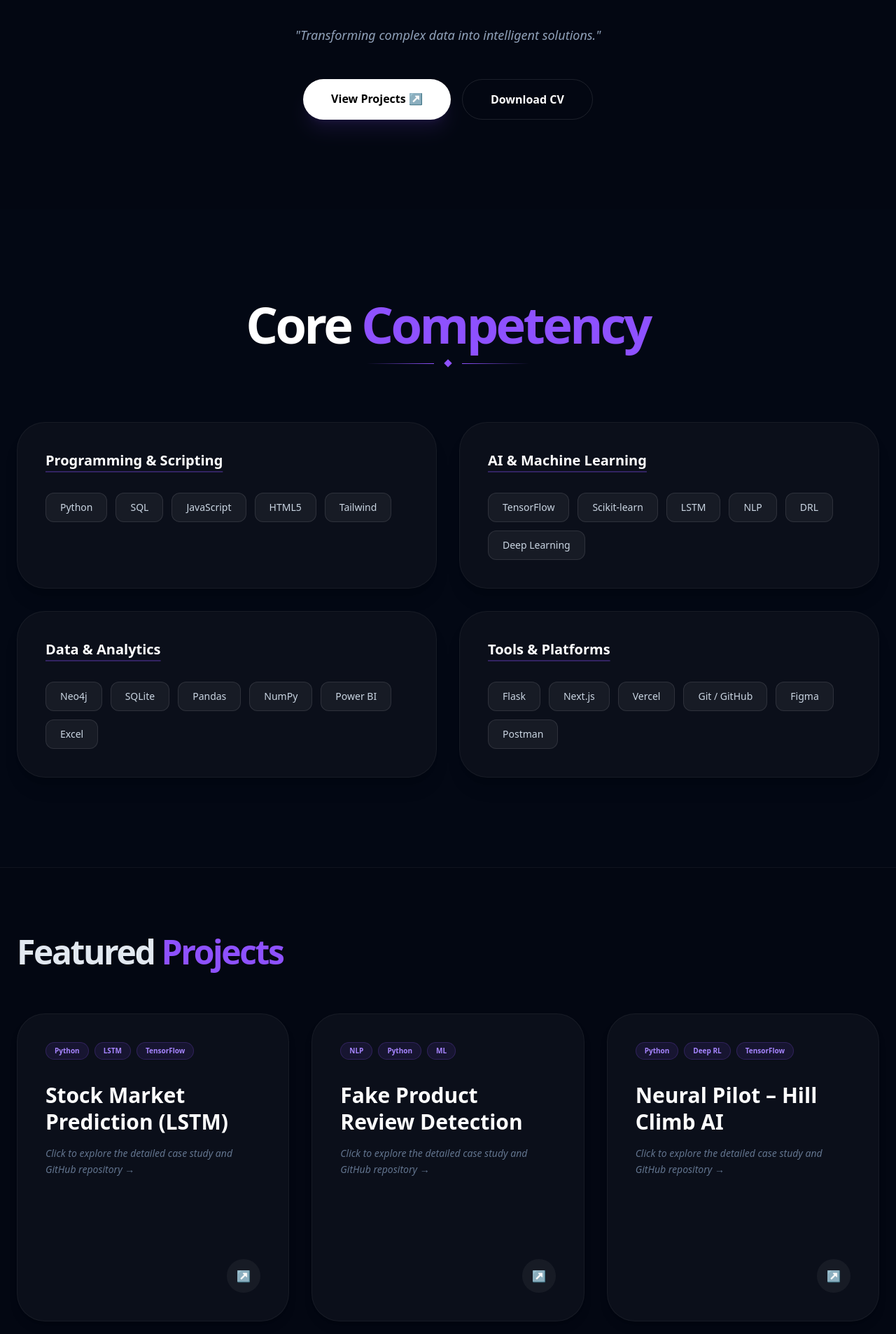
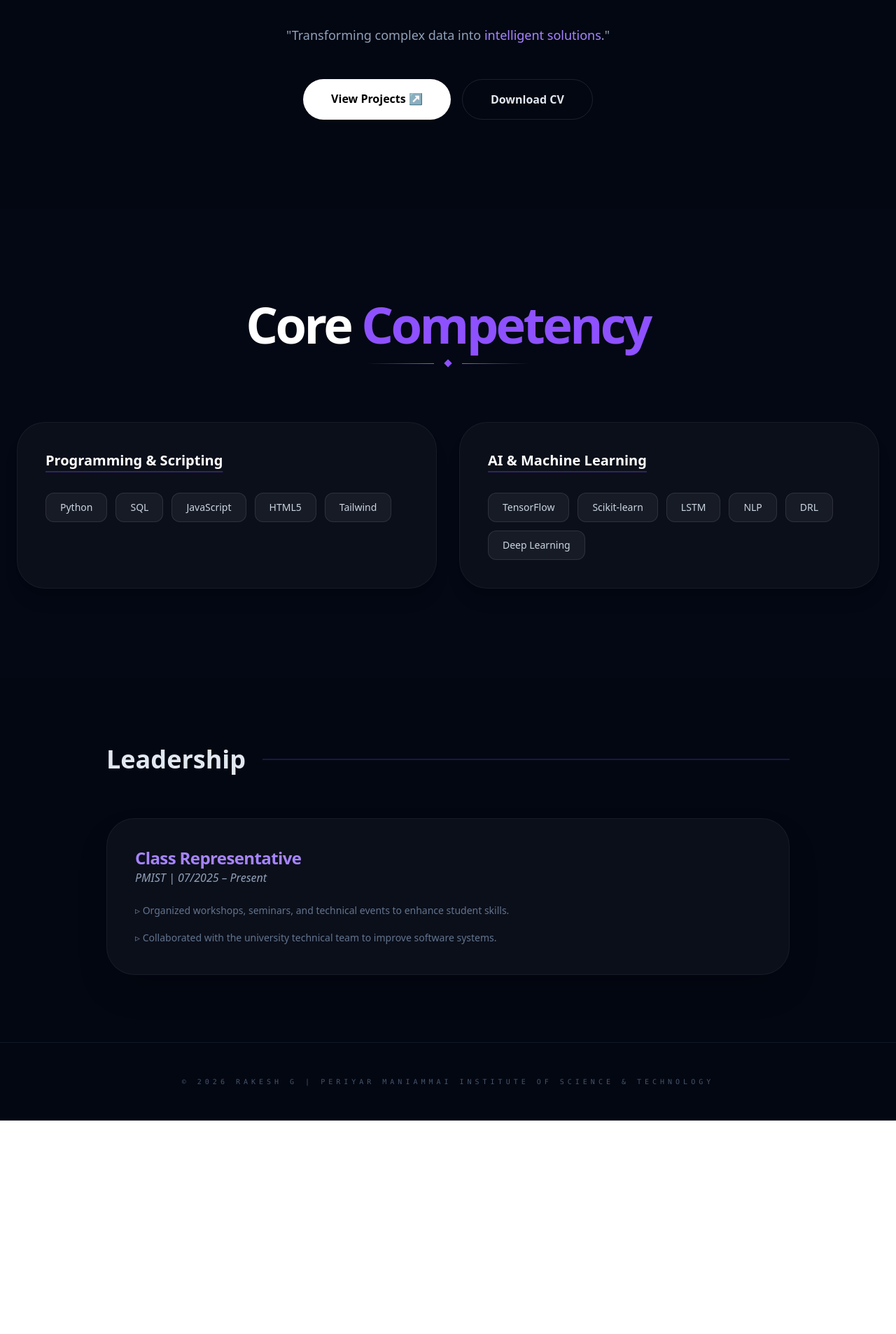
Before and after one commit to Rakesh-developer28/portfolio, a Next.js app: page / in a window 1280 px wide. Shown: the part 414-2320 px from the top of the page at 70% size. After the commit the page ends 2015 px from the top, so only its background shows below. Built offline with nearby package versions, Linux system fonts and the light colour scheme.

Commit message:
Final Creative sync: Search-bar nav, restored all Rakesh G data, and updated Leadership role

```diff
--- a/pages/index.js
+++ b/pages/index.js
@@ -1,4 +1,5 @@
-import { useState, useEffect } from "react";
+import Head from 'next/head';
+import { useState } from "react";
 import { motion, AnimatePresence } from "framer-motion";
 
 // --- SEARCH-BAR STYLE NAVIGATION ---
@@ -7,7 +8,7 @@ const Navbar = ({ setIsNavOpen }) => {
     <nav className="fixed top-0 w-full z-[100] px-6 py-6 flex justify-center">
       <div className="w-full max-w-5xl bg-[#0b0f1a]/80 backdrop-blur-md border border-white/10 rounded-2xl px-6 py-3 flex justify-between items-center shadow-2xl">
 
-        {/* BRANDING INSIDE SEARCH BAR */}
+        {/* BRANDING / SEARCH BAR LOGO */}
         <div className="flex items-center gap-3 group cursor-pointer">
           <div className="w-8 h-8 rounded-lg bg-violet-500/10 border border-violet-500/20 flex items-center justify-center text-violet-500 group-hover:bg-violet-500 group-hover:text-white transition-all">
             <svg xmlns="http://www.w3.org/2000/svg" width="18" height="18" viewBox="0 0 24 24" fill="none" stroke="currentColor" strokeWidth="2" strokeLinecap="round" strokeLinejoin="round"><rect x="4" y="4" width="16" height="16" rx="2" ry="2"></rect><rect x="9" y="9" width="6" height="6"></rect><line x1="9" y1="1" x2="9" y2="4"></line><line x1="15" y1="1" x2="15" y2="4"></line><line x1="9" y1="20" x2="9" y2="23"></line><line x1="15" y1="20" x2="15" y2="23"></line><line x1="20" y1="9" x2="23" y2="9"></line><line x1="20" y1="15" x2="23" y2="15"></line><line x1="1" y1="9" x2="4" y2="9"></line><line x1="1" y1="15" x2="4" y2="15"></line></svg>
@@ -21,8 +22,8 @@ const Navbar = ({ setIsNavOpen }) => {
         {/* DESKTOP LINKS */}
         <div className="hidden md:flex gap-6 text-[10px] font-bold uppercase tracking-widest text-slate-500">
           <a href="#about" className="hover:text-white transition-colors">About</a>
+          <a href="#skills" className="hover:text-white transition-colors">Skills</a>
           <a href="#education" className="hover:text-white transition-colors">Education</a>
-          <a href="#skills" className="hover:text-white transition-colors">Skills</a>
           <a href="#projects" className="hover:text-white transition-colors">Projects</a>
           <div className="w-px h-4 bg-white/10 mx-2"></div>
           <a href="#contact" className="text-violet-500 hover:text-violet-400">Connect</a>
@@ -31,7 +32,7 @@ const Navbar = ({ setIsNavOpen }) => {
         {/* MOBILE MENU TOGGLE */}
         <button onClick={() => setIsNavOpen(true)} className="md:hidden p-2 text-white">
           <div className="w-6 h-0.5 bg-white mb-1"></div>
-          <div className="w-6 h-0.5 bg-white opacity-50"></div>
+          <div className="w-4 h-0.5 bg-white ml-2"></div>
         </button>
       </div>
     </nav>
@@ -43,24 +44,30 @@ export default function Home() {
   const [selectedProject, setSelectedProject] = useState(null);
 
   const projects = [
-    { title: "Stock Market Prediction (LSTM)", tech: ["Python", "LSTM", "TensorFlow"], desc: "Designed and trained LSTM models for time series forecasting of stock prices using historical market data. Implemented data preprocessing, feature engineering, and model tuning." },
+    { title: "Stock Market Prediction (LSTM)", tech: ["Python", "LSTM", "Deep Learning"], desc: "Designed and trained LSTM models for time series forecasting of stock prices using historical market data.", link: "https://github.com/Rakesh-developer28/stock_prediction" },
     { title: "Fake Product Review Detection", tech: ["NLP", "Python", "ML"], desc: "Developed a machine learning model to classify product reviews as real or fake using NLP techniques." },
-    { title: "Neural Pilot – Hill Climb AI", tech: ["Python", "Deep RL", "TensorFlow"], desc: "Developed a Deep Reinforcement Learning agent for a physics-based control problem using TensorFlow, Pygame, and Pymunk.", link: "https://github.com/Rakesh-developer28/Neural-Pilot-Hill-Climb-AI" },
-    { title: "Menu vs Delivery NLP Analysis", tech: ["Python", "NLP", "Analytics"], desc: "Analyzed food app reviews to compare menu quality vs delivery impact via sentiment analysis.", link: "https://github.com/Rakesh-developer28/menu-delivery-nlp-analysis" },
-    { title: "Finance Tracker", tech: ["Flask", "SQLite", "Chart.js"], desc: "Full-stack personal finance tracker built using Flask and SQLite with dynamic data visualization.", link: "https://github.com/Rakesh-developer28/finance_tracker" }
+    { title: "Neural Pilot – Hill Climb AI", tech: ["Python", "TensorFlow", "Deep RL"], desc: "Developed a DRL agent for a physics-based control problem using TensorFlow, Pygame, and Pymunk.", link: "https://github.com/Rakesh-developer28/Neural-Pilot-Hill-Climb-AI" },
+    { title: "Menu vs Delivery NLP", tech: ["Python", "NLP", "Analytics"], desc: "Analyzed food app reviews to compare menu quality vs delivery impact.", link: "https://github.com/Rakesh-developer28/menu-delivery-nlp-analysis" },
+    { title: "Finance Tracker", tech: ["Python", "Flask", "SQLite"], desc: "Personal finance tracker built using Flask, SQLite, and Chart.js.", link: "https://github.com/Rakesh-developer28/finance_tracker" }
   ];
 
   const education = [
-    { degree: "Master of Science in Data Science", school: "Periyar Maniammai Institute of Science & Technology", date: "07/2025 – Present", status: "Current" },
-    { degree: "Bachelor of Science in Data Science", school: "Periyar Maniammai Institute of Science & Technology", date: "08/2022 – 05/2025", grade: "CGPA: 7.51 / 10.0", status: "Completed" }
+    { degree: "Master of Science in Data Science", school: "PMIST", date: "07/2025 – Present", status: "Current" },
+    { degree: "Bachelor of Science in Data Science", school: "PMIST", date: "08/2022 – 05/2025", grade: "CGPA: 7.51 / 10.0", status: "Completed" }
   ];
 
   const experience = [
-    { role: "Data Analyst Intern", company: "Tech Vaseegrah", date: "07/2024 – 08/2024", points: ["Analyzed business data using Python and SQL.", "Built a real-world billing application using Flask."] },
-    { role: "AI & ML Trainee", company: "Rexroth Bosch Group", date: "Dec 2024 – Jan 2025", points: ["Industrial AI training using sensor datasets and predictive ML models."] }
+    { role: "Data Analyst Intern", company: "Tech Vaseegrah", date: "07/2024 – 08/2024", points: ["Analyzed business data using Python, Excel, and SQL.", "Built a billing and dashboard web application using Flask."] },
+    { role: "AI & ML Trainee", company: "Rexroth Bosch Group", date: "Dec 2024 – Jan 2025", points: ["Industrial AI training using sensor datasets to build predictive models."] }
   ];
 
   return (
+    <>
+      <Head>
+        <title>Rakesh G | Data Science Portfolio</title>
+        <meta name="description" content="Rakesh G - Data Science Student and Software Developer Portfolio" />
+      </Head>
+
       <div className="min-h-screen bg-[#030712] text-slate-200 font-sans selection:bg-violet-500/30 overflow-x-hidden">
 
         <Navbar setIsNavOpen={setIsNavOpen} />
@@ -71,10 +78,10 @@ export default function Home() {
             <>
               <motion.div initial={{ opacity: 0 }} animate={{ opacity: 1 }} exit={{ opacity: 0 }} onClick={() => setIsNavOpen(false)} className="fixed inset-0 bg-black/60 backdrop-blur-sm z-[110]" />
               <motion.div initial={{ x: "100%" }} animate={{ x: 0 }} exit={{ x: "100%" }} className="fixed right-0 top-0 h-full w-72 bg-[#0b0f1a] border-l border-white/10 z-[120] p-8 shadow-2xl">
-              <button onClick={() => setIsNavOpen(false)} className="absolute top-6 right-6 text-2xl text-white">✕</button>
-              <div className="mt-12 flex flex-col gap-8 text-lg font-medium text-gray-300">
-                {['About', 'Education', 'Skills', 'Experience', 'Projects', 'Contact'].map((item) => (
-                  <a key={item} href={`#${item.toLowerCase()}`} onClick={() => setIsNavOpen(false)} className="hover:text-violet-400 transition-colors uppercase tracking-widest text-sm">{item}</a>
+                <button onClick={() => setIsNavOpen(false)} className="absolute top-6 right-6 text-2xl">✕</button>
+                <div className="mt-12 flex flex-col gap-8 text-lg font-medium">
+                  {['About', 'Skills', 'Education', 'Projects', 'Contact'].map((item) => (
+                    <a key={item} href={`#${item.toLowerCase()}`} onClick={() => setIsNavOpen(false)} className="hover:text-violet-400 uppercase tracking-widest text-sm">{item}</a>
                   ))}
                 </div>
               </motion.div>
@@ -82,7 +89,7 @@ export default function Home() {
           )}
         </AnimatePresence>
 
-      {/* HERO SECTION */}
+        {/* HERO */}
         <section className="pt-56 pb-32 px-6 flex flex-col items-center text-center relative">
           <div className="absolute top-20 left-1/2 -translate-x-1/2 w-[600px] h-[600px] bg-violet-600/5 rounded-full blur-[120px] -z-10" />
 
@@ -91,17 +98,17 @@ export default function Home() {
             $ Hello, World!
           </motion.div>
 
-        <motion.h3 initial={{ opacity: 0, y: 20 }} animate={{ opacity: 1, y: 0 }} transition={{ delay: 0.3 }} className="text-7xl md:text-9xl font-extrabold mb-6 tracking-tighter">
+          <motion.h1 initial={{ opacity: 0, y: 20 }} animate={{ opacity: 1, y: 0 }} transition={{ delay: 0.3 }} className="text-7xl md:text-9xl font-extrabold mb-6 tracking-tighter">
             Rakesh <span className="text-violet-500">G</span>
-        </motion.h3>
+          </motion.h1>
 
-        <motion.p initial={{ opacity: 0 }} animate={{ opacity: 1 }} transition={{ delay: 0.4 }} className="max-w-xl text-slate-400 leading-relaxed mb-12 text-lg italic">
-          "Transforming complex data into intelligent solutions."
+          <motion.p initial={{ opacity: 0 }} animate={{ opacity: 1 }} transition={{ delay: 0.4 }} className="max-w-xl text-slate-400 leading-relaxed mb-12 text-lg">
+            "Transforming complex data into <span className="text-violet-400">intelligent solutions</span>."
           </motion.p>
 
           <div className="flex flex-wrap justify-center gap-4">
-          <a href="#projects" className="px-10 py-4 bg-white text-black font-bold rounded-full hover:bg-violet-500 hover:text-white transition-all shadow-xl shadow-violet-500/10">View Projects ↗</a>
-          <a href="resume.pdf" download className="px-10 py-4 border border-white/10 rounded-full font-bold hover:bg-white/5 transition-all text-white">Download CV</a>
+            <a href="#projects" className="px-10 py-4 bg-white text-black font-bold rounded-full hover:bg-violet-500 hover:text-white transition-all">View Projects ↗</a>
+            <a href="resume.pdf" download className="px-10 py-4 border border-white/10 rounded-full font-bold hover:bg-white/5 transition-all">Download CV</a>
           </div>
         </section>
 
@@ -129,105 +136,41 @@ export default function Home() {
                 {['TensorFlow', 'Scikit-learn', 'LSTM', 'NLP', 'DRL', 'Deep Learning'].map(s => <span key={s} className="px-5 py-2.5 bg-white/5 border border-white/10 rounded-xl text-sm font-medium text-slate-300">{s}</span>)}
               </div>
             </div>
-          <div className="p-10 rounded-[40px] bg-[#0b0f1a] border border-white/5 hover:border-violet-500/30 transition-all shadow-xl">
-            <h3 className="text-xl font-bold text-white mb-8 underline decoration-violet-500/30 underline-offset-8">Data & Analytics</h3>
-            <div className="flex flex-wrap gap-3">
-              {['Neo4j', 'SQLite', 'Pandas', 'NumPy', 'Power BI', 'Excel'].map(s => <span key={s} className="px-5 py-2.5 bg-white/5 border border-white/10 rounded-xl text-sm font-medium text-slate-300">{s}</span>)}
-            </div>
-          </div>
-          <div className="p-10 rounded-[40px] bg-[#0b0f1a] border border-white/5 hover:border-violet-500/30 transition-all shadow-xl">
-            <h3 className="text-xl font-bold text-white mb-8 underline decoration-violet-500/30 underline-offset-8">Tools & Platforms</h3>
-            <div className="flex flex-wrap gap-3">
-              {['Flask', 'Next.js', 'Vercel', 'Git / GitHub', 'Figma', 'Postman'].map(s => <span key={s} className="px-5 py-2.5 bg-white/5 border border-white/10 rounded-xl text-sm font-medium text-slate-300">{s}</span>)}
-            </div>
-          </div>
-        </div>
-      </section>
-
-      {/* PROJECTS SECTION */}
-      <section id="projects" className="max-w-7xl mx-auto px-6 py-24 border-t border-white/5">
-        <h2 className="text-5xl font-extrabold mb-16 tracking-tighter">Featured <span className="text-violet-500">Projects</span></h2>
-        <div className="grid md:grid-cols-2 lg:grid-cols-3 gap-8">
-          {projects.map((proj, i) => (
-            <motion.div key={i} onClick={() => setSelectedProject(proj)} whileHover={{ y: -10 }} className="p-10 bg-[#0b0f1a] border border-white/5 rounded-[40px] cursor-pointer hover:border-violet-500/50 transition-all h-[440px] flex flex-col justify-between shadow-lg text-white">
-              <div>
-                <div className="flex flex-wrap gap-2 mb-8">
-                  {proj.tech.map(t => <span key={t} className="text-[10px] font-bold px-3 py-1 rounded-full bg-violet-500/10 text-violet-400 border border-violet-500/20">{t}</span>)}
-                </div>
-                <h4 className="text-3xl font-bold mb-4 leading-tight group-hover:text-violet-400">{proj.title}</h4>
-                <p className="text-slate-500 text-sm leading-relaxed line-clamp-3 italic">Click to explore the detailed case study and GitHub repository →</p>
-              </div>
-              <div className="w-12 h-12 rounded-full bg-white/5 flex items-center justify-center text-violet-500 self-end hover:bg-violet-500 hover:text-white transition-all">↗</div>
-            </motion.div>
-          ))}
-        </div>
-      </section>
-
-      {/* EDUCATION SECTION */}
-      <section id="education" className="max-w-5xl mx-auto px-6 py-32 border-t border-white/5">
-        <h2 className="text-4xl font-bold mb-16 flex items-center gap-6">Education <div className="h-0.5 flex-1 bg-violet-500/20"></div></h2>
-        <div className="relative border-l border-white/10 ml-4 space-y-16 text-white">
-          {education.map((edu, i) => (
-            <div key={i} className="relative pl-10">
-              <div className={`absolute w-4 h-4 rounded-full -left-[8px] top-0 border-2 border-[#030712] ${edu.status === 'Current' ? 'bg-violet-500 animate-pulse shadow-[0_0_10px_#8b5cf6]' : 'bg-slate-700'}`}></div>
-              <div className="p-8 bg-[#0b0f1a] border border-white/5 rounded-3xl shadow-xl">
-                <span className="text-[10px] px-3 py-1 rounded-full font-bold uppercase tracking-wider bg-violet-500/20 text-violet-400">{edu.status}</span>
-                <h3 className="text-2xl font-bold text-violet-400 mt-4 tracking-tight">{edu.degree}</h3>
-                <p className="text-slate-300 font-medium">{edu.school}</p>
-                <p className="text-sm text-slate-500 italic mt-1">{edu.date}</p>
-                {edu.grade && <p className="mt-4 text-violet-300 font-bold">{edu.grade}</p>}
-              </div>
-            </div>
-          ))}
           </div>
         </section>
 
         {/* LEADERSHIP SECTION */}
         <section className="max-w-5xl mx-auto px-6 py-24">
-        <h2 className="text-4xl font-bold mb-16 flex items-center gap-6 text-white">Leadership <div className="h-0.5 flex-1 bg-violet-500/20"></div></h2>
-        <div className="p-10 rounded-[40px] bg-[#0b0f1a] border border-white/5 shadow-2xl text-white">
+          <h2 className="text-4xl font-bold mb-16 flex items-center gap-6">Leadership <div className="h-0.5 flex-1 bg-violet-500/20"></div></h2>
+          <div className="p-10 rounded-[40px] bg-[#0b0f1a] border border-white/5 shadow-2xl">
             <h3 className="text-2xl font-bold text-violet-400 tracking-tight">Class Representative</h3>
             <p className="text-slate-400 font-medium mb-6 italic">PMIST | 07/2025 – Present</p>
             <ul className="space-y-4 text-slate-500 text-sm leading-relaxed">
-            <li className="flex gap-3"><span className="text-violet-500">▹</span> Organized workshops, seminars, and technical events to enhance student skills.</li>
-            <li className="flex gap-3"><span className="text-violet-500">▹</span> Collaborated with the university technical team to improve internal software systems.</li>
-            <li className="flex gap-3"><span className="text-violet-500">▹</span> Promoted department growth through strategic planning and technical coordination.</li>
+              <li>▹ Organized workshops, seminars, and technical events to enhance student skills.</li>
+              <li>▹ Collaborated with the university technical team to improve software systems.</li>
             </ul>
           </div>
         </section>
 
-      {/* CONTACT SECTION */}
-      <section id="contact" className="py-40 text-center relative border-t border-white/5">
-        <h2 className="text-6xl md:text-8xl font-extrabold mb-12 tracking-tighter text-white">Get In <span className="text-violet-500">Touch</span></h2>
-        <div className="flex flex-wrap justify-center gap-8 px-6 text-white">
-          <a href="mailto:rakesh28.dev@gmail.com" className="bg-[#0b0f1a] p-8 rounded-[32px] border border-white/5 hover:border-violet-500 transition-all flex items-center gap-4 text-white shadow-xl">
-            <span className="p-4 bg-violet-500/10 rounded-2xl text-violet-500 text-2xl">📧</span> rakesh28.dev@gmail.com
-          </a>
-          <a href="https://www.linkedin.com/in/rakeshgdev" target="_blank" className="bg-white/5 px-10 py-8 rounded-[32px] border border-white/5 hover:text-violet-400 transition-all font-bold text-lg text-white">LinkedIn</a>
-          <a href="https://github.com/Rakesh-developer28" target="_blank" className="bg-white/5 px-10 py-8 rounded-[32px] border border-white/5 hover:text-violet-400 transition-all font-bold text-lg text-white">GitHub</a>
-        </div>
-      </section>
-
+        {/* FOOTER */}
         <footer className="py-12 text-center text-slate-600 text-[10px] tracking-[0.5em] font-mono border-t border-gray-900 uppercase">
           © 2026 RAKESH G | Periyar Maniammai Institute of Science & Technology
         </footer>
 
-      {/* PROJECT MODAL */}
+        {/* MODAL OVERLAY */}
         <AnimatePresence>
           {selectedProject && (
             <div className="fixed inset-0 z-[200] flex items-center justify-center p-4">
               <motion.div initial={{ opacity: 0 }} animate={{ opacity: 1 }} exit={{ opacity: 0 }} onClick={() => setSelectedProject(null)} className="absolute inset-0 bg-black/95 backdrop-blur-md" />
               <motion.div initial={{ scale: 0.9, opacity: 0 }} animate={{ scale: 1, opacity: 1 }} exit={{ scale: 0.9, opacity: 0 }} className="relative bg-[#0b0f1a] border border-white/10 p-12 rounded-[48px] max-w-2xl w-full text-white shadow-2xl">
-              <h3 className="text-4xl font-bold text-violet-400 mb-6 tracking-tight uppercase">{selectedProject.title}</h3>
+                <h3 className="text-4xl font-bold text-violet-400 mb-6 uppercase tracking-tighter">{selectedProject.title}</h3>
                 <p className="text-slate-400 leading-relaxed text-lg mb-10 italic">{selectedProject.desc}</p>
-              <div className="flex gap-4">
-                {selectedProject.link && <a href={selectedProject.link} target="_blank" className="flex-1 py-5 bg-white text-black text-center font-bold rounded-2xl hover:bg-violet-500 hover:text-white transition-all uppercase text-xs tracking-widest">View Code</a>}
-                <button onClick={() => setSelectedProject(null)} className="flex-1 py-5 bg-white/5 border border-white/10 rounded-2xl font-bold hover:bg-white/10 transition-all uppercase text-xs tracking-widest">Close</button>
-              </div>
+                <button onClick={() => setSelectedProject(null)} className="w-full py-5 bg-white/5 border border-white/10 rounded-2xl font-bold hover:bg-white/10 transition-all uppercase text-xs tracking-widest">Close Details</button>
               </motion.div>
             </div>
           )}
         </AnimatePresence>
       </div>
+    </>
   );
 }
```
Lines whose indentation alone changed are shown as unchanged.
